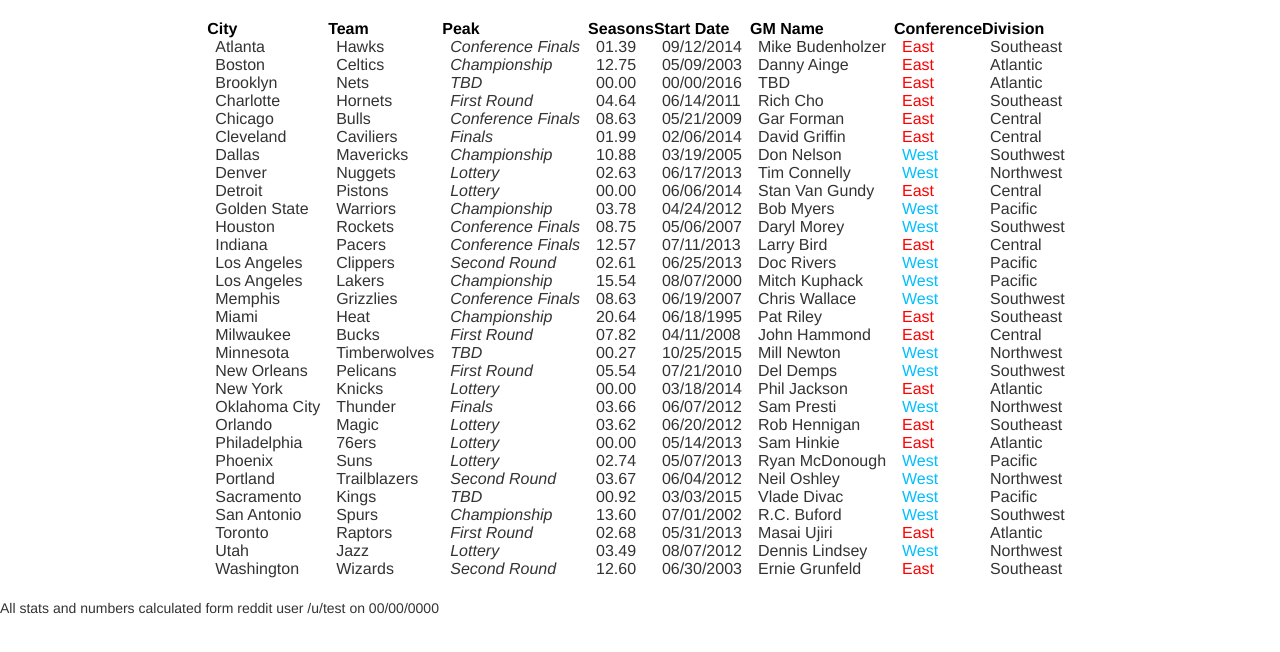
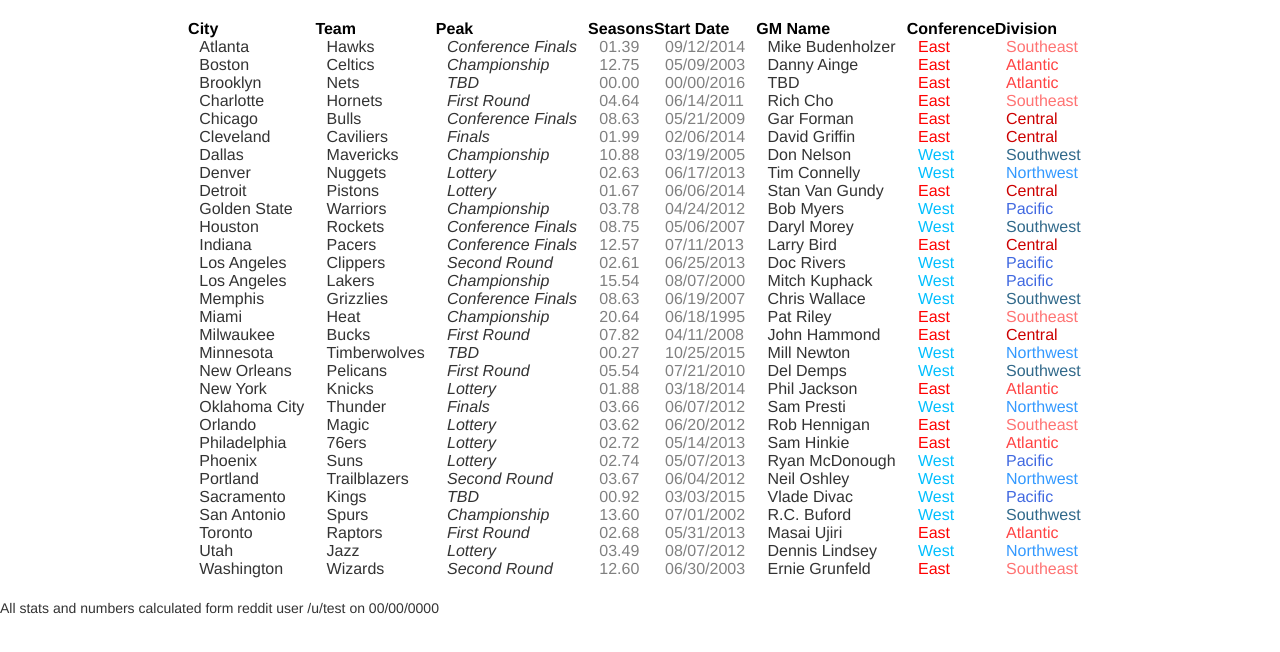
Before and after one commit to bencasalino/test_sortable_tables, a plain HTML site: page index.html in a window 1280 px wide. Drawn offline with nearby package versions, Linux system fonts and the light colour scheme.

Commit message:
add more classes for better visual sorting

```diff
--- a/css/style.css
+++ b/css/style.css
@@ -1,16 +1,25 @@
+/*table structure*/
 thead > tr {
     color: black;
     font-weight: bold;
 }
+
+td {
+    padding-left: .7em;
+    padding-right: .7em;
+    /*font-weight: lighter;*/
+}
+
+/* class list */
 .champ, .finals, .conf, .secondrd, .firstrd, .lottery, .tbd {
     font-style: italic;
     font-weight: lighter;
 }
-td {
-    padding-left: .5em;
-    padding-right: .5em;
-    font-weight: lighter;
+
+.seasons, .start_date {
+    color: grey;
 }
+/*conference */
 .east {
     color: red;
     font-weight: lighter;
@@ -19,3 +28,31 @@
     color: #00BFFF;
     font-weight: lighter;
 }
+/*divisions*/
+/*EAST*/
+.southeast{
+color:#ff7373;
+}
+.central {
+color:#cc0000;
+}
+.atlantic{
+color:#ff4444;
+}
+/*WEST*/
+.southwest{
+color:#31698a;
+}
+.northwest{
+color:#3399ff;
+}
+.pacific{
+color:#4169e1;
+}
+
+
+
+
+.seasons, .start_date {
+    color: grey;
+}
--- a/index.html
+++ b/index.html
@@ -5,20 +5,10 @@
     <link rel="stylesheet" type="text/css" href="css/normalize.css">
     <!-- Latest compiled and minified CSS -->
     <link rel="stylesheet" href="https://maxcdn.bootstrapcdn.com/bootstrap/3.3.6/css/bootstrap.min.css" integrity="sha384-1q8mTJOASx8j1Au+a5WDVnPi2lkFfwwEAa8hDDdjZlpLegxhjVME1fgjWPGmkzs7" crossorigin="anonymous">
-
-    <!-- Bootstrap stylesheet -->
-    <!-- <link rel="stylesheet" href="css/bootstrap.min.css"> -->
-    <!-- bootstrap widget theme -->
-    <!-- <link rel="stylesheet" href="css/theme.bootstrap.css"> -->
-    <!-- External CSS -->
     <link rel="stylesheet" type="text/css" href="css/style.css">
-
+    <!-- table -->
     <script type="text/javascript" src="tablesorter-master/jquery-latest.js"></script>
     <script type="text/javascript" src="tablesorter-master/jquery.tablesorter.js"></script>
-
-
-
-
 </head>
 
 <body>
@@ -30,7 +20,7 @@
                     <th> City </th>
                     <th> Team </th>
                     <th> Peak </th>
-                    <th> Seasons</th>
+                    <th> Seasons </th>
                     <th> Start Date </th>
                     <th> GM Name </th>
                     <th> Conference </th>
@@ -40,306 +30,304 @@
             <tbody>
                 <tr>
                     <td> Miami </td>
-                    <td>
-                        Heat
-                    </td>
+                    <td>Heat</td>
                     <td class="champ"> Championship</td>
-                    <td> 20.64 </td>
-                    <td> 06/18/1995 </td>
+                    <td class="seasons"> 20.64 </td>
+                    <td class="start_date"> 06/18/1995 </td>
                     <td> Pat Riley </td>
                     <td class="east">East </td>
-                    <td>Southeast </td>
+                    <td class="southeast"> Southeast </td>
                 </tr>
 
                 <tr>
                     <td> Los Angeles</td>
                     <td> Lakers</td>
                     <td class="champ"> Championship</td>
-                            <td> 15.54 </td>
-                            <td> 08/07/2000 </td>
+                    <td class="seasons"> 15.54 </td>
+                    <td class="start_date"> 08/07/2000 </td>
                     <td> Mitch Kuphack </td>
                     <td class="west"> West</td>
-                                <td>Pacific</td>
+                    <td class="pacific"> Pacific </td>
                 </tr>
                 <tr>
                     <td> San Antonio </td>
                     <td>Spurs </td>
                     <td class="champ"> Championship</td>
-                            <td> 13.60 </td>
-                            <td> 07/01/2002 </td>
+                    <td class="seasons"> 13.60 </td>
+                    <td class="start_date"> 07/01/2002 </td>
                     <td> R.C. Buford </td>
                     <td class="west"> West</td>
-                                <td>Southwest </td>
+                    <td class="southwest"> Southwest </td>
                 </tr>
                 <tr>
                     <td> Boston</td>
                     <td> Celtics</td>
                     <td class="champ"> Championship</td>
-                            <td> 12.75</td>
-                            <td>05/09/2003</td>
+                    <td class="seasons"> 12.75</td>
+                    <td class="start_date"> 05/09/2003</td>
                     <td> Danny Ainge</td>
                     <td class="east">East </td>
-                                <td>Atlantic </td>
+                    <td class="atlantic"> Atlantic </td>
                 </tr>
                 <tr>
                     <td> Dallas</td>
                     <td>Mavericks </td>
                     <td class="champ"> Championship</td>
-                            <td> 10.88</td>
-                            <td> 03/19/2005 </td>
+                    <td class="seasons"> 10.88</td>
+                    <td class="start_date"> 03/19/2005 </td>
                     <td> Don Nelson </td>
                     <td class="west"> West</td>
-                                <td>Southwest </td>
+                    <td class="southwest"> Southwest </td>
                 </tr>
                 <tr>
                     <td> Golden State </td>
                     <td>Warriors </td>
                     <td class="champ"> Championship</td>
-                            <td> 03.78 </td>
-                            <td> 04/24/2012 </td>
+                    <td class="seasons"> 03.78 </td>
+                    <td class="start_date"> 04/24/2012 </td>
                     <td> Bob Myers </td>
                     <td class="west"> West</td>
-                                            <td>Pacific </td>
+                    <td class="pacific"> Pacific </td>
                 </tr>
                 <tr>
                     <td> Oklahoma City</td>
                     <td> Thunder</td>
                     <td class="finals"> Finals</td>
-                            <td> 03.66 </td>
-                            <td> 06/07/2012</td>
+                    <td class="seasons"> 03.66 </td>
+                    <td class="start_date"> 06/07/2012</td>
                     <td> Sam Presti </td>
                     <td class="west"> West</td>
-                                <td>Northwest </td>
+                    <td class="northwest"> Northwest </td>
                 </tr>
                 <tr>
                     <td> Cleveland </td>
                     <td>Caviliers </td>
                     <td class="finals"> Finals</td>
-                            <td> 01.99 </td>
-                            <td> 02/06/2014</td>
+                    <td class="seasons"> 01.99 </td>
+                    <td class="start_date"> 02/06/2014</td>
                     <td> David Griffin </td>
                     <td class="east">East </td>
-                            <td>Central </td>
+                    <td class="central"> Central </td>
                 </tr>
                 <tr>
                     <td> Indiana </td>
                     <td>Pacers </td>
                     <td class="conf"> Conference Finals </td>
-                            <td> 12.57 </td>
-                            <td> 07/11/2013</td>
+                    <td class="seasons"> 12.57 </td>
+                    <td class="start_date"> 07/11/2013</td>
                     <td> Larry Bird </td>
                     <td class="east">East </td>
-                            <td>Central </td>
+                    <td class="central"> Central </td>
                 </tr>
                 <tr>
                     <td> Houston </td>
                     <td> Rockets</td>
                     <td class="conf"> Conference Finals </td>
-                            <td> 08.75 </td>
-                            <td> 05/06/2007</td>
+                    <td class="seasons"> 08.75 </td>
+                    <td class="start_date"> 05/06/2007</td>
                     <td> Daryl Morey </td>
                     <td class="west"> West</td>
-                                        <td>Southwest </td>
+                    <td class="southwest"> Southwest </td>
                 </tr>
                 <tr>
                     <td> Memphis </td>
                     <td>Grizzlies </td>
                     <td class="conf"> Conference Finals </td>
-                            <td> 08.63 </td>
-                            <td> 06/19/2007</td>
+                    <td class="seasons"> 08.63 </td>
+                    <td class="start_date"> 06/19/2007</td>
                     <td> Chris Wallace </td>
                     <td class="west"> West</td>
-                                <td>Southwest </td>
+                    <td class="southwest"> Southwest </td>
                 </tr>
                 <tr>
                     <td> Chicago </td>
                     <td> Bulls</td>
                     <td class="conf"> Conference Finals </td>
-                            <td> 08.63 </td>
-                            <td> 05/21/2009</td>
+                    <td class="seasons"> 08.63 </td>
+                    <td class="start_date"> 05/21/2009</td>
                     <td> Gar Forman </td>
                     <td class="east">East </td>
-                            <td>Central </td>
+                    <td class="central"> Central </td>
                 </tr>
                 <tr>
                     <td> Atlanta </td>
                     <td>Hawks </td>
                     <td class="conf"> Conference Finals </td>
-                            <td> 01.39 </td>
-                            <td> 09/12/2014</td>
+                    <td class="seasons"> 01.39 </td>
+                    <td class="start_date"> 09/12/2014</td>
                     <td> Mike Budenholzer </td>
                     <td class="east">East </td>
-                                    <td>Southeast </td>
+                    <td class="southeast"> Southeast </td>
                 </tr>
                 <tr>
                     <td> Portland </td>
                     <td>Trailblazers </td>
                     <td class="secondrd"> Second Round </td>
-                            <td> 03.67 </td>
-                            <td> 06/04/2012</td>
+                    <td class="seasons"> 03.67 </td>
+                    <td class="start_date"> 06/04/2012</td>
                     <td> Neil Oshley </td>
                     <td class="west"> West</td>
-                                        <td>Northwest </td>
+                    <td class="northwest"> Northwest </td>
                 </tr>
                 <tr>
                     <td> Washington </td>
                     <td>Wizards </td>
                     <td class="secondrd"> Second Round </td>
-                            <td> 12.60 </td>
-                            <td>06/30/2003</td>
+                    <td class="seasons"> 12.60 </td>
+                    <td class="start_date"> 06/30/2003</td>
                     <td> Ernie Grunfeld </td>
                     <td class="east">East </td>
-                                        <td>Southeast </td>
+                    <td class="southeast"> Southeast </td>
                 </tr>
                 <tr>
                     <td> Los Angeles </td>
                     <td>Clippers </td>
                     <td class="secondrd"> Second Round </td>
-                            <td> 02.61</td>
-                            <td> 06/25/2013</td>
+                    <td class="seasons"> 02.61</td>
+                    <td class="start_date"> 06/25/2013</td>
                     <td> Doc Rivers </td>
                     <td class="west"> West</td>
-                            <td>Pacific </td>
+                    <td class="pacific"> Pacific </td>
                 </tr>
                 <tr>
                     <td> New Orleans </td>
                     <td>Pelicans </td>
                     <td class="firstrd"> First Round </td>
-                            <td> 05.54 </td>
-                            <td> 07/21/2010</td>
+                    <td class="seasons"> 05.54 </td>
+                    <td class="start_date"> 07/21/2010</td>
                     <td> Del Demps </td>
                     <td class="west"> West</td>
-                                    <td>Southwest </td>
+                    <td class="southwest"> Southwest </td>
                 </tr>
                 <tr>
                     <td> Charlotte </td>
                     <td> Hornets </td>
                     <td class="firstrd"> First Round </td>
-                            <td> 04.64 </td>
-                            <td> 06/14/2011</td>
+                    <td class="seasons"> 04.64 </td>
+                    <td class="start_date"> 06/14/2011</td>
                     <td> Rich Cho </td>
                     <td class="east">East </td>
-                                        <td>Southeast </td>
+                    <td class="southeast"> Southeast </td>
                 </tr>
                 <tr>
                     <td> Milwaukee </td>
                     <td>Bucks </td>
                     <td class="firstrd"> First Round </td>
-                            <td>07.82 </td>
-                            <td> 04/11/2008</td>
+                    <td class="seasons"> 07.82 </td>
+                    <td class="start_date"> 04/11/2008</td>
                     <td> John Hammond</td>
                     <td class="east">East </td>
-                            <td>Central </td>
+                    <td class="central"> Central </td>
                 </tr>
                 <tr>
                     <td> Toronto </td>
                     <td> Raptors </td>
                     <td class="firstrd"> First Round </td>
-                            <td>02.68 </td>
-                            <td> 05/31/2013</td>
+                    <td class="seasons"> 02.68 </td>
+                    <td class="start_date"> 05/31/2013</td>
                     <td> Masai Ujiri </td>
                     <td class="east">East </td>
-                                        <td>Atlantic </td>
+                    <td class="atlantic"> Atlantic </td>
                 </tr>
                 <tr>
                     <td> Denver </td>
                     <td> Nuggets </td>
                     <td class="lottery"> Lottery </td>
-                            <td> 02.63 </td>
-                            <td> 06/17/2013</td>
+                    <td class="seasons"> 02.63 </td>
+                    <td class="start_date"> 06/17/2013</td>
                     <td> Tim Connelly </td>
                     <td class="west"> West</td>
-                                            <td>Northwest </td>
+                    <td class="northwest"> Northwest </td>
                 </tr>
                 <tr>
                     <td> Orlando </td>
                     <td>Magic </td>
                     <td class="lottery"> Lottery </td>
-                            <td> 03.62 </td>
-                            <td> 06/20/2012</td>
+                    <td class="seasons"> 03.62 </td>
+                    <td class="start_date"> 06/20/2012</td>
                     <td> Rob Hennigan </td>
                     <td class="east">East </td>
-                                        <td>Southeast </td>
+                    <td class="southeast"> Southeast </td>
                 </tr>
                 <tr>
                     <td> Utah </td>
                     <td> Jazz</td>
                     <td class="lottery"> Lottery </td>
-                            <td> 03.49 </td>
-                            <td> 08/07/2012</td>
+                    <td class="seasons"> 03.49 </td>
+                    <td class="start_date"> 08/07/2012</td>
                     <td> Dennis Lindsey </td>
                     <td class="west"> West</td>
-                                <td>Northwest </td>
+                    <td class="northwest"> Northwest </td>
                 </tr>
                 <tr>
                     <td> Phoenix</td>
                     <td>Suns </td>
                     <td class="lottery"> Lottery </td>
-                            <td> 02.74 </td>
-                            <td> 05/07/2013</td>
+                    <td class="seasons"> 02.74 </td>
+                    <td class="start_date"> 05/07/2013</td>
                     <td> Ryan McDonough </td>
                     <td class="west"> West</td>
-                                <td>Pacific</td>
+                    <td class="pacific"> Pacific </td>
                 </tr>
                 <tr>
                     <td> Philadelphia</td>
                     <td>76ers </td>
                     <td class="lottery"> Lottery </td>
-                            <td> 00.00 </td>
-                            <td> 05/14/2013</td>
+                    <td class="seasons"> 02.72 </td>
+                    <td class="start_date"> 05/14/2013</td>
                     <td> Sam Hinkie </td>
                     <td class="east">East </td>
-                                <td>Atlantic </td>
+                    <td class="atlantic"> Atlantic </td>
                 </tr>
                 <tr>
                     <td> New York</td>
                     <td>Knicks </td>
                     <td class="lottery"> Lottery </td>
-                            <td> 00.00 </td>
-                            <td> 03/18/2014</td>
+                    <td class="seasons"> 01.88 </td>
+                    <td class="start_date"> 03/18/2014</td>
                     <td> Phil Jackson </td>
                     <td class="east">East </td>
-                                <td>Atlantic </td>
+                    <td class="atlantic"> Atlantic </td>
                 </tr>
                 <tr>
                     <td> Detroit </td>
                     <td> Pistons </td>
                     <td class="lottery"> Lottery </td>
-                            <td> 00.00 </td>
-                            <td> 06/06/2014</td>
+                    <td class="seasons"> 01.67 </td>
+                    <td class="start_date"> 06/06/2014</td>
                     <td> Stan Van Gundy </td>
                     <td class="east">East </td>
-                            <td>Central </td>
+                    <td class="central"> Central </td>
                 </tr>
                 <tr>
                     <td>Sacramento </td>
                     <td> Kings </td>
                     <td class="tbd"> TBD </td>
-                            <td> 00.92 </td>
-                            <td> 03/03/2015</td>
+                    <td class="seasons"> 00.92 </td>
+                    <td class="start_date"> 03/03/2015</td>
                     <td> Vlade Divac </td>
                     <td class="west"> West</td>
-                                            <td>Pacific </td>
+                    <td class="pacific"> Pacific </td>
                 </tr>
                 <tr>
                     <td> Minnesota </td>
                     <td> Timberwolves </td>
                     <td class="tbd"> TBD </td>
-                            <td> 00.27 </td>
-                            <td> 10/25/2015</td>
+                    <td class="seasons">00.27 </td>
+                    <td class="start_date"> 10/25/2015</td>
                     <td> Mill Newton </td>
                     <td class="west"> West</td>
-                                        <td>Northwest </td>
+                    <td class="northwest"> Northwest </td>
                 </tr>
                 <tr>
                     <td> Brooklyn </td>
                     <td> Nets </td>
                     <td class="tbd"> TBD </td>
-                            <td> 00.00 </td>
-                            <td> 00/00/2016</td>
+                    <td class="seasons"> 00.00 </td>
+                    <td class="start_date"> 00/00/2016</td>
                     <td> TBD </td>
                     <td class="east">East </td>
-                                <td>Atlantic </td>
+                    <td class="atlantic"> Atlantic </td>
                 </tr>
             </tbody>
         </table>
```
Lines whose indentation alone changed are shown as unchanged.
